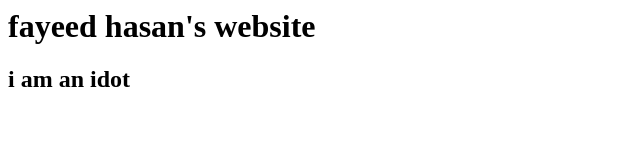
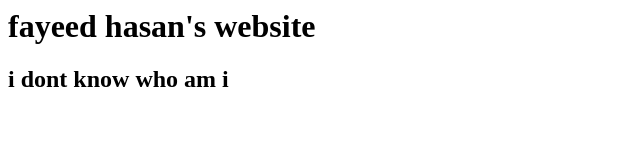
Before and after one commit to fayeedhasan/fayeedhasan.gt, a plain HTML site: page page2.html in a window 1280 px wide. Shown: the whole page, without its empty margins (0-640 px from the left). Drawn offline with Linux system fonts and the light colour scheme.

Commit message:
Update page2.html

```diff
--- a/page2.html
+++ b/page2.html
@@ -5,4 +5,4 @@
   <body>
     <h1>fayeed hasan's website</h1>
     <h2>
-     <h2>i am an idot</p>
+     <h2>i dont know who am i</p>
```
